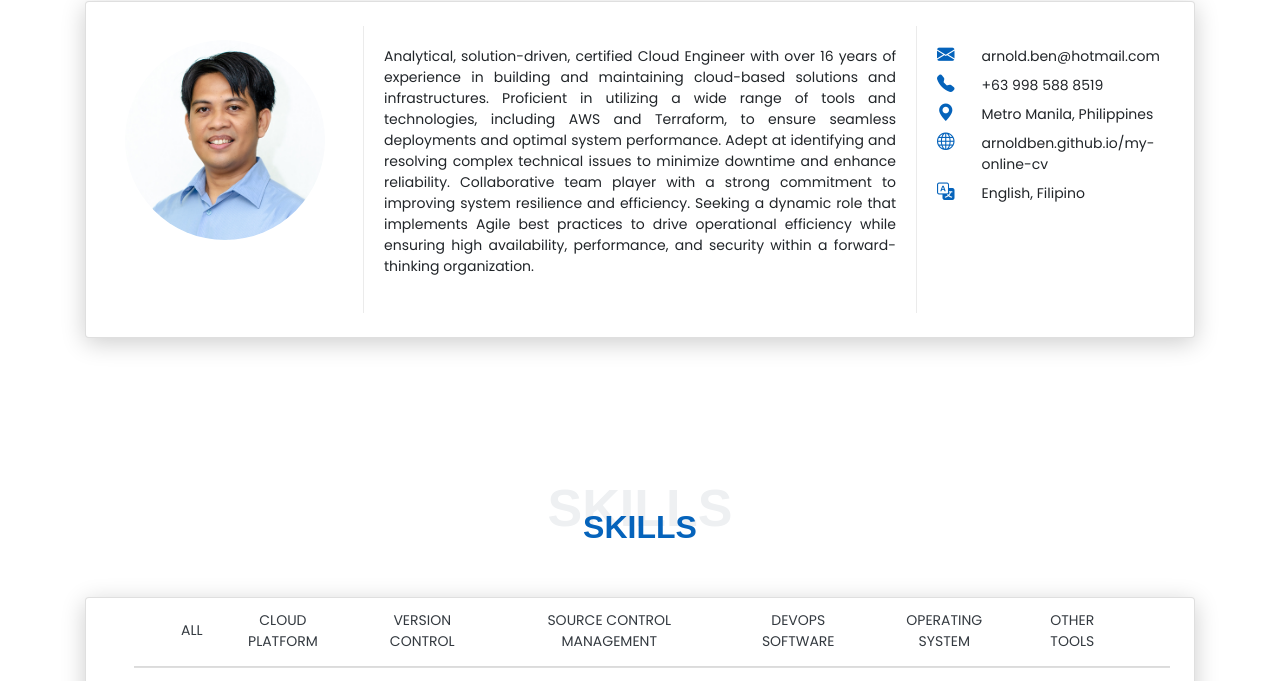
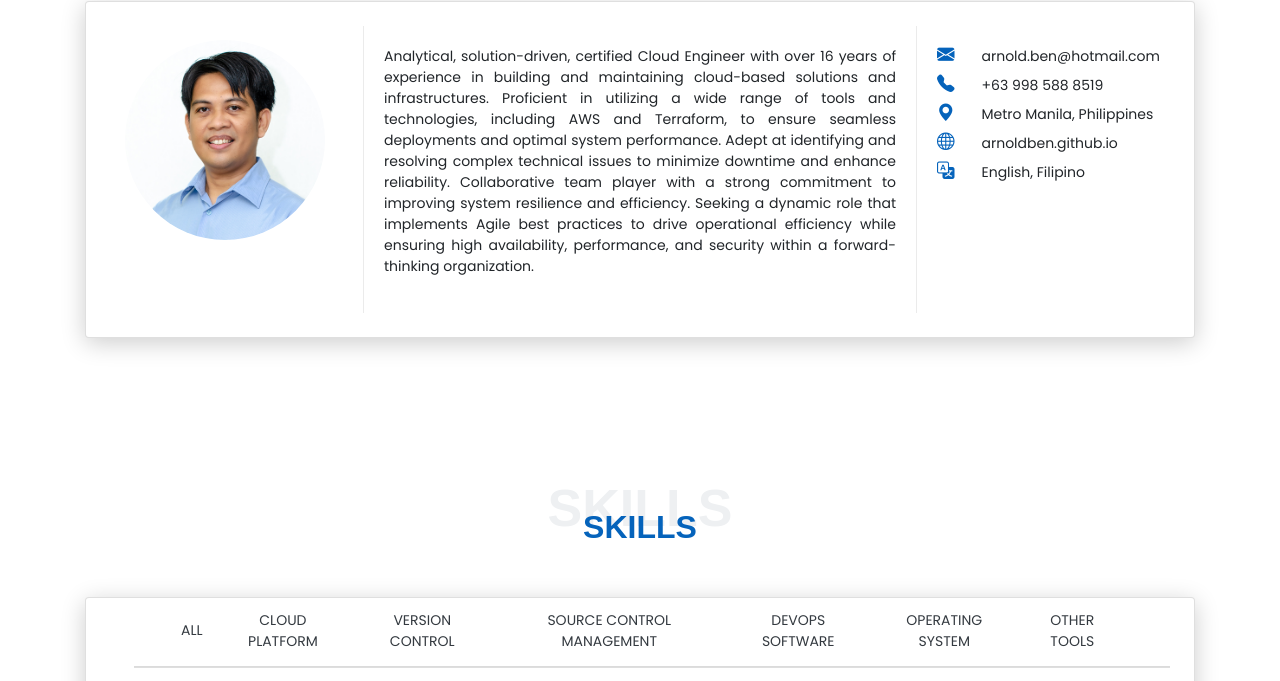
Before and after one commit to arnoldben/my-online-cv, a plain HTML site: page index.html in a window 1280 px wide. Shown: the part 1115-1796 px from the top of the page. Drawn offline with nearby package versions, Linux system fonts and the light colour scheme.

Commit message:
Update index.html

```diff
--- a/index.html
+++ b/index.html
@@ -165,7 +165,7 @@
                             </div>
                             <div class="row mt-2">
                                 <div class="col-sm-2 fa-lg text-center"><i class="bi bi-globe" style="color:#0563bb"></i></div>
-                                <div class="col-sm-10 fw-lighter"><a class="link-dark" href="https://arnoldben.github.io/my-online-cv" target="_blank">arnoldben.github.io/my-online-cv</a></div>
+                                <div class="col-sm-10 fw-lighter"><a class="link-dark" href="https://arnoldben.github.io/my-online-cv" target="_blank">arnoldben.github.io</a></div>
                             </div>
                             <div class="row mt-2">
                                 <div class="col-sm-2 fa-lg text-center"><i class="bi bi-translate" style="color:#0563bb"></i></div>
```
